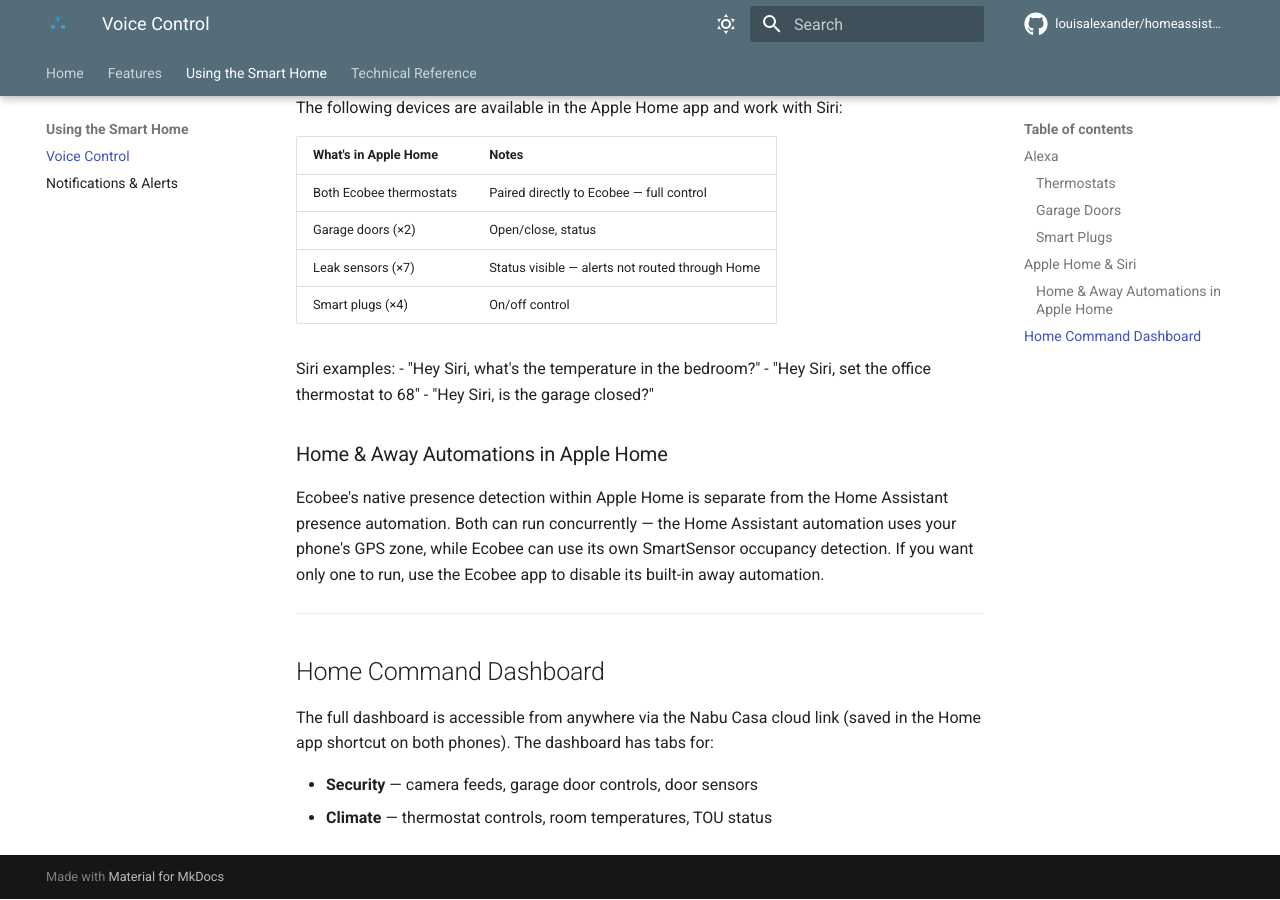
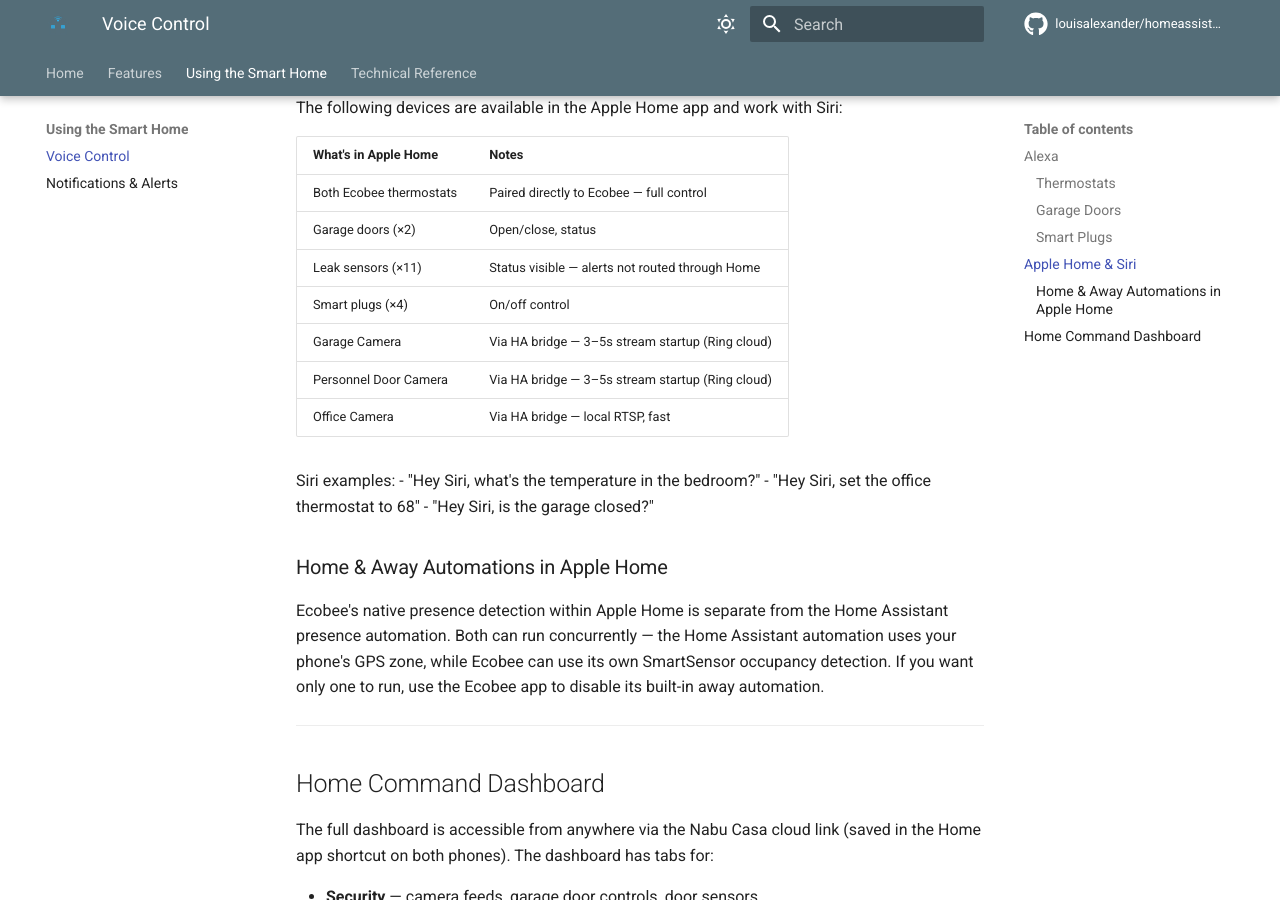
Before and after one commit to louisalexander/homeassistant, an MkDocs documentation site: the page built from docs/voice.md, in a window 1280 px wide and 900 px high, scrolled down 1012 px. Built offline with MkDocs 1.6.1 and Material for MkDocs 9.7.7, drawn with Linux system fonts in a browser that asks for light colours; comment, search, counter and statistics services are not loaded.

Commit message:
auto: update voice.md 2026-05-26

```diff
--- a/docs/voice.md
+++ b/docs/voice.md
@@ -36,8 +36,11 @@
 |---|---|
 | Both Ecobee thermostats | Paired directly to Ecobee — full control |
 | Garage doors (×2) | Open/close, status |
-| Leak sensors (×7) | Status visible — alerts not routed through Home |
+| Leak sensors (×11) | Status visible — alerts not routed through Home |
 | Smart plugs (×4) | On/off control |
+| Garage Camera | Via HA bridge — 3–5s stream startup (Ring cloud) |
+| Personnel Door Camera | Via HA bridge — 3–5s stream startup (Ring cloud) |
+| Office Camera | Via HA bridge — local RTSP, fast |
 
 Siri examples:
 - "Hey Siri, what's the temperature in the bedroom?"
```
